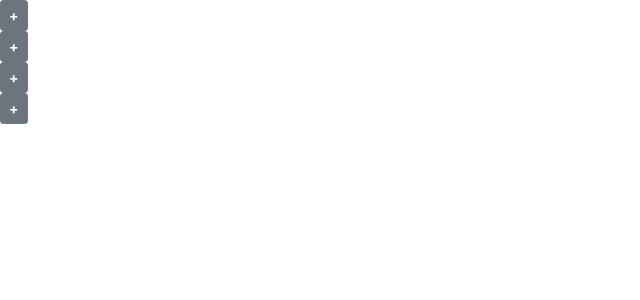
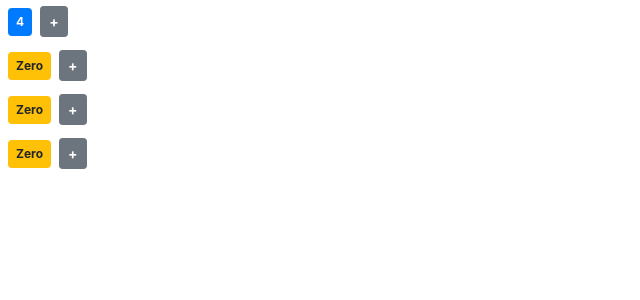
Before and after one commit to sarand3011/shopping-cart, a React (Create React App) app: page / in a window 1280 px wide. Shown: the top 300 px of the page, without its empty margins (0-640 px from the left). Built offline with nearby package versions, Linux system fonts and the light colour scheme.

Commit message:
components composed

```diff
--- a/src/Components/cart.jsx
+++ b/src/Components/cart.jsx
@@ -30,13 +30,13 @@ class Cart extends Component {
   }
   newMethod() {
     let classs = "badge p-2 m-2 badge-";
-    classs += this.state.count === 0 ? "warning" : "primary";
+    classs += this.state.value === 0 ? "warning" : "primary";
     return classs;
   }
 
   counter() {
-    const { count } = this.state;
-    return count === 0 ? "Zero" : count;
+    const { value } = this.state;
+    return value === 0 ? "Zero" : value;
   }
 }
 
--- a/src/Components/carts.jsx
+++ b/src/Components/carts.jsx
@@ -3,7 +3,7 @@ import Cart from "./cart";
 class Carts extends Component {
   state = {
     items: [
-      { id: 1, value: 0 },
+      { id: 1, value: 4 },
       { id: 2, value: 0 },
       { id: 3, value: 0 },
       { id: 4, value: 0 },
```
